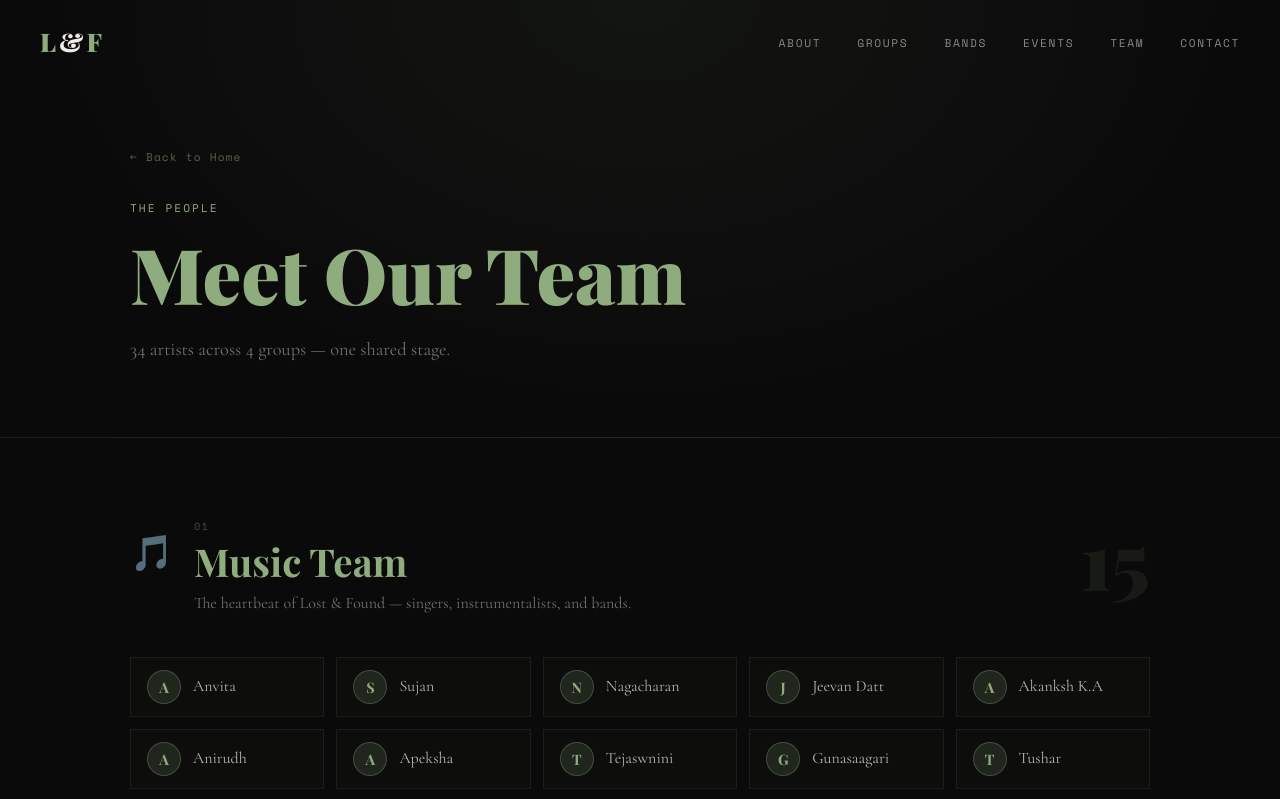
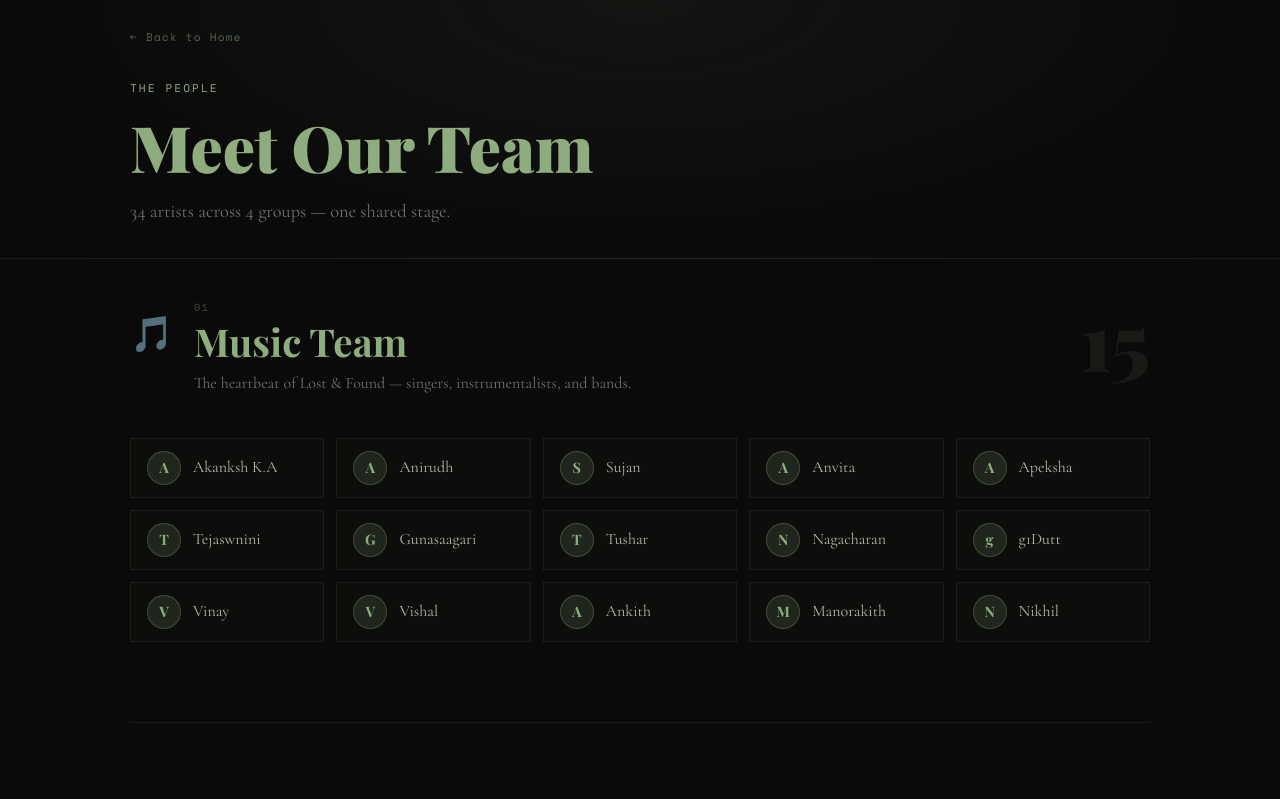
Before and after one commit to actuallysujan/lost_and_found, a Next.js app: page /team in a window 1280 px wide. Shown: the top 799 px of the page. Built offline with nearby package versions, Linux system fonts and the light colour scheme; a web font is replaced by a local one.

Commit message:
Added utils file and made thing simple and easy

```diff
--- a/src/app/events/page.module.css
+++ b/src/app/events/page.module.css
@@ -60,18 +60,17 @@
   margin-bottom: 12px;
 }
 
-/* Register section */
 
 
 
 
 
 .eventsSection {
-  padding: 40px 0 80px;
+  padding: 20px 0 80px;
 }
 
 .eventsSectionHeader {
-  margin-bottom: 40px;
+  margin-bottom: 20px;
 }
 
 .eventsHeading {
--- a/src/app/team/page.js
+++ b/src/app/team/page.js
@@ -1,44 +1,8 @@
 import Navbar from '../components/Navbar'
 import Footer from '../components/Footer'
 import styles from './page.module.css'
+import { TEAMS } from  '../utils/constants'
 
-const TEAMS = [
-  {
-    label: 'Music Team',
-    icon: '🎵',
-    description: 'The heartbeat of Lost & Found — singers, instrumentalists, and bands.',
-    members: [
-      'Anvita','Sujan','Nagacharan', 'Jeevan Datt', 'Akanksh K.A',
-      'Anirudh', 'Apeksha', 'Tejaswnini','Gunasaagari', 'Tushar',
-      'Vinay', 'Vishal', 'Ankith', 'Manorakith', 'Nikhil',
-    ],
-  },
-  {
-    label: 'Theatre Team',
-    icon: '🎭',
-    description: 'Script writers, directors, actors, and storytellers on stage.',
-    members: [
-
-      'Pavan Bass','Anirudh','Rishi Swaroop',
-      'Anvita', 'Sujan',
-    ],
-  },
-  {
-    label: 'Technical Team',
-    icon: '⚙️',
-    description: 'The crew behind the scenes — sound, lighting, and everything that runs the show.',
-    members: [
-      'Anvita', 'Sujan','Rajnish', 'Harsha', 'Likith',
-      'Priyanka', 'Monica', 'Nikhil', 'Siddhant', 'Nithin',
-    ],
-  },
-  {
-    label: 'Art Team',
-    icon: '🎨',
-    description: 'Visual artists, illustrators, and designers who bring imagination to life.',
-    members: ['Aadhya P', 'Nagalambika', 'Spandana', 'Rekha Nalvade'],
-  },
-]
 
 const totalMembers = TEAMS.reduce((acc, t) => acc + t.members.length, 0)
 
@@ -49,7 +13,6 @@ export const metadata = {
 export default function TeamPage() {
   return (
     <>
-      <Navbar />
       <main className={styles.main}>
 
         {/* Hero */}
--- a/src/app/team/page.module.css
+++ b/src/app/team/page.module.css
@@ -10,7 +10,8 @@
 
 /* ── Hero ── */
 .hero {
-  padding: 140px 0 72px;
+  padding: 20px 0 30px;
+
   border-bottom: 1px solid rgba(143, 172, 126, 0.12);
   background: radial-gradient(ellipse at top center,
     rgba(143, 172, 126, 0.07) 0%, transparent 65%);
@@ -40,11 +41,11 @@
 
 .title {
   font-family: 'Playfair Display', serif;
-  font-size: clamp(2.8rem, 6vw, 5rem);
+ font-size: clamp(2.8rem, 5vw, 4rem);
   color: var(--green);
   font-weight: 900;
   line-height: 1.05;
-  margin-bottom: 20px;
+  margin-bottom: 16px;
 }
 
 .sub {
@@ -55,7 +56,7 @@
 
 /* ── Content ── */
 .content {
-  padding: 80px 0 120px;
+  padding: 40px 0 80px;
 }
 
 /* ── Each team block ── */
--- /dev/null
+++ b/src/app/utils/constants.js
@@ -0,0 +1,36 @@
+export const TEAMS = [
+  {
+    label: 'Music Team',
+    icon: '🎵',
+    description: 'The heartbeat of Lost & Found — singers, instrumentalists, and bands.',
+    members: [
+      'Akanksh K.A',
+      'Anirudh','Sujan','Anvita','Apeksha', 'Tejaswnini','Gunasaagari', 'Tushar','Nagacharan', 'g1Dutt',
+      'Vinay', 'Vishal', 'Ankith', 'Manorakith', 'Nikhil',
+    ],
+  },
+  {
+    label: 'Theatre Team',
+    icon: '🎭',
+    description: 'Script writers, directors, actors, and storytellers on stage.',
+    members: [
+      'Pavan Bass','Anirudh','Rishi Swaroop',
+      'Anvita', 'Sujan',
+    ],
+  },
+  {
+    label: 'Technical Team',
+    icon: '⚙️',
+    description: 'The crew behind the scenes — sound, lighting, and everything that runs the show.',
+    members: [
+      'Anvita', 'Sujan','Rajnish', 'Harsha', 'Likith',
+      'Priyanka', 'Monica', 'Nikhil', 'Siddhant', 'Nithin',
+    ],
+  },
+  {
+    label: 'Art Team',
+    icon: '🎨',
+    description: 'Visual artists, illustrators, and designers who bring imagination to life.',
+    members: ['Aadhya P', 'Nagalambika', 'Spandana', 'Rekha Nalvade'],
+  },
+]
```
Also changed, not shown: src/app/components/Team.js (+3 -35 lines).
